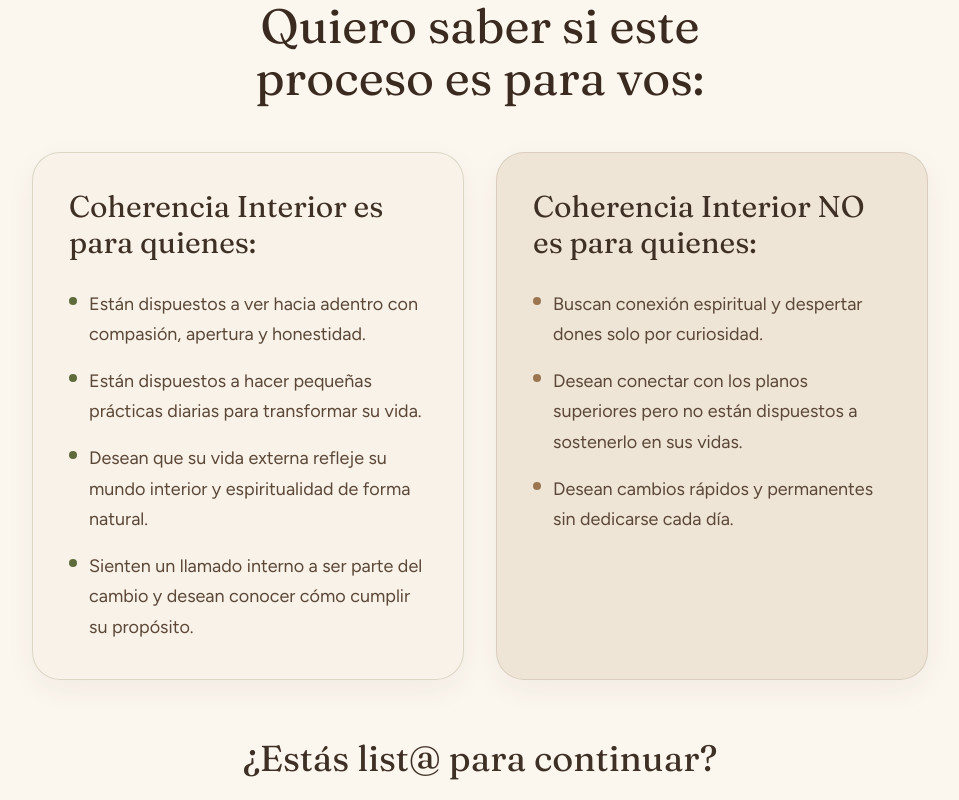
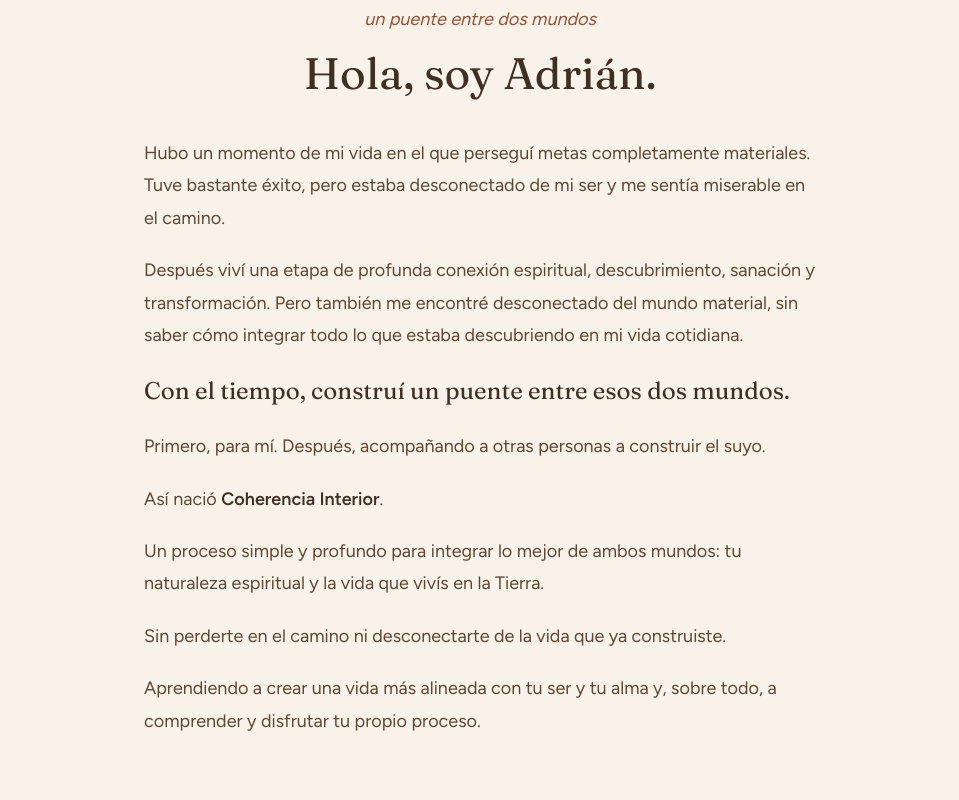
Before and after one commit to senderoterapias-hub/coherencia-interior-3, a Next.js app: page / in a window 1280 px wide. Shown: the part 980-1780 px from the top of the page, without its empty margins (160-1119 px from the left). Built offline with nearby package versions, Linux system fonts and the light colour scheme.

Commit message:
Update page.tsx

```diff
--- a/app/page.tsx
+++ b/app/page.tsx
@@ -134,6 +134,58 @@ export default function Page() {
               <span>Online</span>
               <span aria-hidden="true">·</span>
               <span>A tu ritmo</span>
+            </div>
+
+            <a
+              href="/primera-etapa"
+              className="mx-auto mt-7 inline-flex max-w-full items-center justify-center rounded-full border border-primary/25 bg-white/70 px-5 py-3 text-sm font-semibold text-primary shadow-sm transition-colors hover:bg-white sm:text-base"
+            >
+              Podés conocer la Etapa 1 de forma gratuita <span className="ml-2" aria-hidden="true">→</span>
+            </a>
+          </div>
+        </section>
+
+        {/* MI HISTORIA */}
+        <section
+          aria-labelledby="mi-historia-title"
+          className="bg-[#f8f2e8] px-5 py-16 sm:py-20 md:py-24"
+        >
+          <div className="mx-auto max-w-3xl">
+            <div className="text-center">
+              <Handwritten>un puente entre dos mundos</Handwritten>
+              <h2
+                id="mi-historia-title"
+                className="mt-4 font-serif font-soft text-[2rem] leading-[1.1] text-balance text-[#3f3025] sm:text-[2.25rem] md:text-[2.75rem]"
+              >
+                Hola, soy Adrián.
+              </h2>
+            </div>
+
+            <div className="mx-auto mt-8 max-w-2xl space-y-5 text-[1.05rem] leading-[1.8] text-[#5b4737] sm:mt-10 sm:text-lg">
+              <p>
+                Hubo un momento de mi vida en el que perseguí metas completamente materiales. Tuve bastante éxito, pero estaba desconectado de mi ser y me sentía miserable en el camino.
+              </p>
+              <p>
+                Después viví una etapa de profunda conexión espiritual, descubrimiento, sanación y transformación. Pero también me encontré desconectado del mundo material, sin saber cómo integrar todo lo que estaba descubriendo en mi vida cotidiana.
+              </p>
+              <p className="font-serif text-xl leading-relaxed text-[#3f3025] sm:text-2xl">
+                Con el tiempo, construí un puente entre esos dos mundos.
+              </p>
+              <p>
+                Primero, para mí. Después, acompañando a otras personas a construir el suyo.
+              </p>
+              <p>
+                Así nació <strong className="font-semibold text-[#3f3025]">Coherencia Interior</strong>.
+              </p>
+              <p>
+                Un proceso simple y profundo para integrar lo mejor de ambos mundos: tu naturaleza espiritual y la vida que vivís en la Tierra.
+              </p>
+              <p>
+                Sin perderte en el camino ni desconectarte de la vida que ya construiste.
+              </p>
+              <p>
+                Aprendiendo a crear una vida más alineada con tu ser y tu alma y, sobre todo, a comprender y disfrutar tu propio proceso.
+              </p>
             </div>
           </div>
         </section>
@@ -904,8 +956,18 @@ export default function Page() {
               </p>
 
               <CtaLink href={HOTMART_URL} className="mt-7 w-full">
-                Continuar con Coherencia Interior
+                Continuar con Coherencia Interior · USD 77
               </CtaLink>
+
+              <a
+                href="https://pay.hotmart.com/U107070729F?off=x8qs4fsi"
+                target="_blank"
+                rel="noopener noreferrer"
+                className="mt-4 flex w-full flex-col items-center justify-center rounded-xl border border-primary/25 bg-primary/[0.07] px-5 py-4 text-center font-semibold text-primary transition-colors hover:bg-primary/[0.12]"
+              >
+                <span>Bonificación hasta el 21 de noviembre · USD 55</span>
+                <span className="mt-1 text-sm font-normal">Acceder al precio promocional →</span>
+              </a>
             </div>
           </div>
         </section>
```
